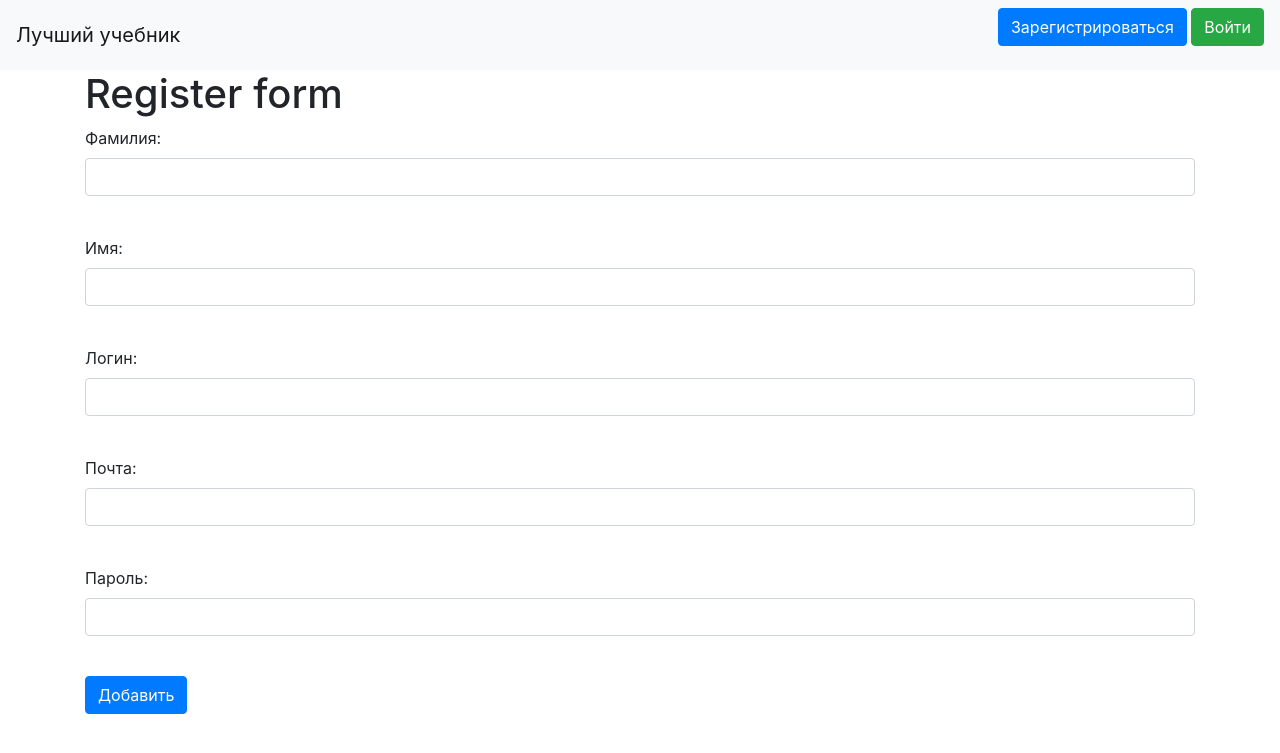
After one commit to 124476/Best_diary, a Flask app: page /newTeacher in a window 1280 px wide. The commit adds this page. Shown: the top 753 px of the page. Run offline with Flask 3, Linux system fonts and the light colour scheme; some libraries are stand-ins or nearby versions.

Commit message:
Add files via upload

```diff
--- a/data/__all_models.py
+++ b/data/__all_models.py
@@ -3,3 +3,5 @@ from . import developers
 from . import evaluations
 from . import teachers
 from . import admins
+from . import classes
+from . import predmet
--- a/data/evaluations.py
+++ b/data/evaluations.py
@@ -13,6 +13,6 @@ class Evaluation(SqlAlchemyBase, UserMixin):
                            primary_key=True, autoincrement=True)
     nameType = sqlalchemy.Column(sqlalchemy.Integer, nullable=True)
     userId = sqlalchemy.Column(sqlalchemy.Integer, nullable=True)
-    teacherId = sqlalchemy.Column(sqlalchemy.Integer, nullable=True)
+    predmetId = sqlalchemy.Column(sqlalchemy.Integer, nullable=True)
     nameClass = sqlalchemy.Column(sqlalchemy.String, nullable=True)
     nameObject = sqlalchemy.Column(sqlalchemy.String, nullable=True)
--- a/data/users.py
+++ b/data/users.py
@@ -11,6 +11,7 @@ class User(SqlAlchemyBase, UserMixin):
 
     id = sqlalchemy.Column(sqlalchemy.Integer,
                            primary_key=True, autoincrement=True)
+    classId = sqlalchemy.Column(sqlalchemy.Integer, nullable=True)
     surname = sqlalchemy.Column(sqlalchemy.String, nullable=True)
     name = sqlalchemy.Column(sqlalchemy.String, nullable=True)
     login = sqlalchemy.Column(sqlalchemy.String, nullable=True)
--- /dev/null
+++ b/forms/teacher.py
@@ -0,0 +1,12 @@
+from flask_wtf import FlaskForm
+from wtforms import PasswordField, StringField, TextAreaField, SubmitField, EmailField, BooleanField
+from wtforms.validators import DataRequired
+
+
+class RegisterFormTeacher(FlaskForm):
+    surname = StringField('Фамилия:', validators=[DataRequired()])
+    name = StringField('Имя:', validators=[DataRequired()])
+    login = StringField('Логин:', validators=[DataRequired()])
+    email = EmailField('Почта:', validators=[DataRequired()])
+    password = PasswordField('Пароль:', validators=[DataRequired()])
+    submit = SubmitField('Добавить')
--- a/main.py
+++ b/main.py
@@ -6,7 +6,11 @@ from data.admins import Admin
 from data.developers import Developer
 from data.teachers import Teacher
 from data.users import User
+from data.classes import Classs
+from data.predmet import Predmet
 from forms.admin import RegisterFormAdmin
+from forms.classs import RegisterFormClass
+from forms.teacher import RegisterFormTeacher
 from forms.user import RegisterForm, LoginForm
 from flask_login import LoginManager, login_user, logout_user, login_required
 
@@ -18,6 +22,7 @@ login_manager.init_app(app)
 db_sess = db_session.global_init('db/Dbase.db')
 us = 'None'
 nameUs = ""
+userUs = None
 
 
 def main():
@@ -31,7 +36,18 @@ def index():
 
 @app.route("/admin")
 def admin():
-    return render_template("admin.html", us=us, nameUs=nameUs)
+    try:
+        db_sess = db_session.create_session()
+        a = []
+        for i in db_sess.query(Classs).filter(Classs.adminId == userUs.id):
+            a.append([i.id, i.name])
+        db_sess = db_session.create_session()
+        b = []
+        for i in db_sess.query(Teacher).filter(Teacher.adminId == userUs.id):
+            b.append([i.id, i.name])
+        return render_template("admin.html", us=us, nameUs=nameUs, news=a, newss=b)
+    except Exception:
+        return redirect("/")
 
 
 @app.route("/developer")
@@ -57,7 +73,7 @@ def load_user(user_id):
 
 @app.route('/login', methods=['GET', 'POST'])
 def login():
-    global us, nameUs
+    global us, nameUs, userUs
     form = LoginForm()
     if form.validate_on_submit():
         db_sess = db_session.create_session()
@@ -67,6 +83,7 @@ def login():
                 login_user(user, remember=form.remember_me.data)
                 us = 'user'
                 nameUs = user.name
+                userUs = user
                 return redirect("/")
         else:
             teacher = db_sess.query(Teacher).filter(Teacher.login == form.login.data).first()
@@ -75,6 +92,7 @@ def login():
                     login_user(teacher, remember=form.remember_me.data)
                     us = 'teacher'
                     nameUs = teacher.name
+                    userUs = teacher
                     return redirect("/teacher")
             else:
                 admin = db_sess.query(Admin).filter(Admin.login == form.login.data).first()
@@ -83,6 +101,7 @@ def login():
                         login_user(admin, remember=form.remember_me.data)
                         us = 'admin'
                         nameUs = admin.name
+                        userUs = admin
                         return redirect("/admin")
                 else:
                     developer = db_sess.query(Developer).filter(Developer.login == form.login.data).first()
@@ -91,8 +110,10 @@ def login():
                             login_user(developer, remember=form.remember_me.data)
                             us = 'developer'
                             nameUs = developer.login
+                            userUs = developer
                             return redirect("/developer")
             us = "None"
+            userUs = None
             return render_template('login.html',
                                    message="Неправильный логин или пароль",
                                    form=form, us=us, nameUs=nameUs)
@@ -101,9 +122,10 @@ def login():
 
 @app.route('/logout')
 def logout():
-    global us, nameUs
+    global us, nameUs, userUs
     us = "None"
     nameUs = ""
+    userUs = None
     return redirect("/")
 
 
@@ -158,6 +180,53 @@ def new_admin():
     return render_template('registerAdmin.html', title='Новый админ', form=form, us=us, nameUs=nameUs)
 
 
+@app.route('/newTeacher', methods=['GET', 'POST'])
+def new_teacher():
+    try:
+        form = RegisterFormTeacher()
+        if form.validate_on_submit():
+            db_sess = db_session.create_session()
+            if db_sess.query(User).filter(User.login == form.login.data).first() \
+                    or db_sess.query(Teacher).filter(Teacher.login == form.login.data).first() \
+                    or db_sess.query(Admin).filter(Admin.login == form.login.data).first() \
+                    or db_sess.query(Developer).filter(Developer.login == form.login.data).first():
+                return render_template('registerAdmin.html', title='Новый учитель',
+                                       form=form,
+                                       message="Такой логин уже есть", us=us, nameUs=nameUs)
+            teacher = Teacher(
+                surname=form.surname.data,
+                name=form.name.data,
+                login=form.login.data,
+                email=form.email.data,
+                adminId=userUs.id
+            )
+            teacher.set_password(form.password.data)
+            db_sess.add(teacher)
+            db_sess.commit()
+            return redirect('/admin')
+        return render_template('registerTeacher.html', title='Новый учитель', form=form, us=us, nameUs=nameUs)
+    except Exception:
+        return redirect("/")
+
+
+@app.route('/newClass', methods=['GET', 'POST'])
+def new_class():
+    try:
+        form = RegisterFormClass()
+        if form.validate_on_submit():
+            db_sess = db_session.create_session()
+            classs = Classs(
+                name=form.name.data,
+                adminId=userUs.id
+            )
+            db_sess.add(classs)
+            db_sess.commit()
+            return redirect('/admin')
+        return render_template('registerClass.html', title='Новый класс', form=form, us=us, nameUs=nameUs)
+    except Exception:
+        return redirect("/")
+
+
 @app.route('/newAdmin/<int:id>', methods=['GET', 'POST'])
 @login_required
 def edit_admin(id):
--- /dev/null
+++ b/templates/registerTeacher.html
@@ -0,0 +1,55 @@
+{% extends "base.html" %}
+
+{% block content %}
+<h1>Register form</h1>
+<form action="" method="post">
+    {{ form.hidden_tag() }}
+    <p>
+        {{ form.surname.label }}<br>
+        {{ form.surname(class="form-control") }}<br>
+        {% for error in form.surname.errors %}
+            <p class="alert alert-danger" role="alert">
+                {{ error }}
+            </p>
+        {% endfor %}
+    </p>
+    <p>
+        {{ form.name.label }}<br>
+        {{ form.name(class="form-control") }}<br>
+        {% for error in form.name.errors %}
+            <p class="alert alert-danger" role="alert">
+                {{ error }}
+            </p>
+        {% endfor %}
+    </p>
+    <p>
+        {{ form.login.label }}<br>
+        {{ form.login(class="form-control") }}<br>
+        {% for error in form.login.errors %}
+            <p class="alert alert-danger" role="alert">
+                {{ error }}
+            </p>
+        {% endfor %}
+    </p>
+    <p>
+        {{ form.email.label }}<br>
+        {{ form.email(class="form-control", type="email") }}<br>
+        {% for error in form.email.errors %}
+            <p class="alert alert-danger" role="alert">
+                {{ error }}
+            </p>
+        {% endfor %}
+    </p>
+    <p>
+        {{ form.password.label }}<br>
+        {{ form.password(class="form-control", type="password") }}<br>
+        {% for error in form.password.errors %}
+            <p class="alert alert-danger" role="alert">
+                {{ error }}
+            </p>
+        {% endfor %}
+    </p>
+    <p>{{ form.submit(type="submit", class="btn btn-primary") }}</p>
+    {{message}}
+</form>
+{% endblock %}
```
Also changed, not shown: data/classes.py (added, +15 -0 lines), data/predmet.py (added, +14 -0 lines), forms/classs.py (added, +8 -0 lines), templates/admin.html (+38 -7 lines), templates/classs.html (added, +10 -0 lines), templates/registerClass.html (added, +19 -0 lines), db/Dbase.db.
